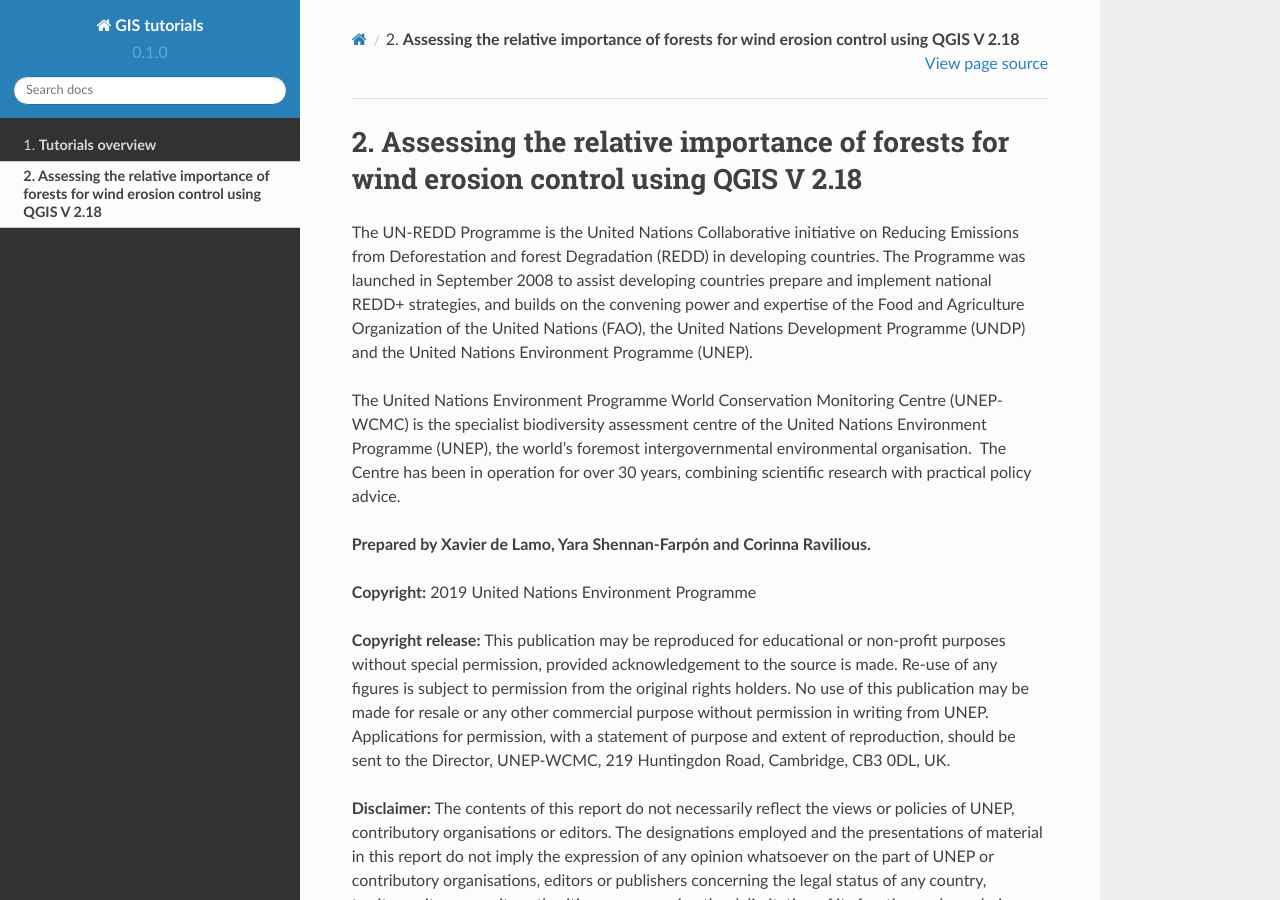
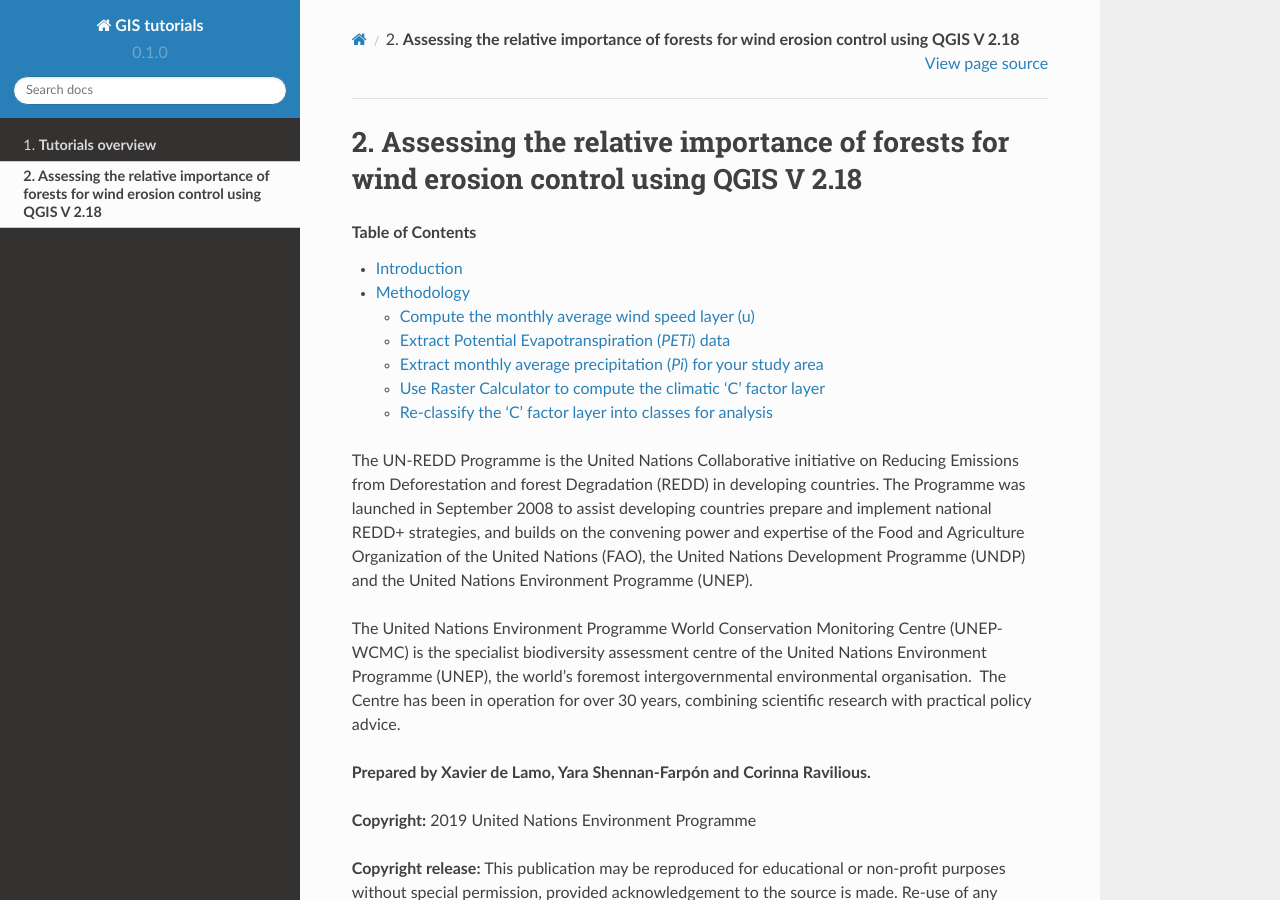
Before and after one commit to corinnar/GIS_tutorials, a Sphinx documentation site: the page built from docs/source/Wind_Erosion_Tutorial_EN.rst, in a window 1280 px wide and 900 px high. Built offline with Sphinx 7.4.7 and the Read the Docs theme 2.0.0, drawn with Linux system fonts in a browser that asks for light colours.

Commit message:
Update Wind_Erosion_Tutorial_EN.rst

```diff
--- a/docs/source/Wind_Erosion_Tutorial_EN.rst
+++ b/docs/source/Wind_Erosion_Tutorial_EN.rst
@@ -2,7 +2,7 @@
 **Assessing the relative importance of forests for wind erosion control using QGIS V 2.18**
 ===========================================================================================
 
- .. toctree::
+.. contents:: Table of Contents
    :depth: 3
    :local:
    :backlinks: none
```
